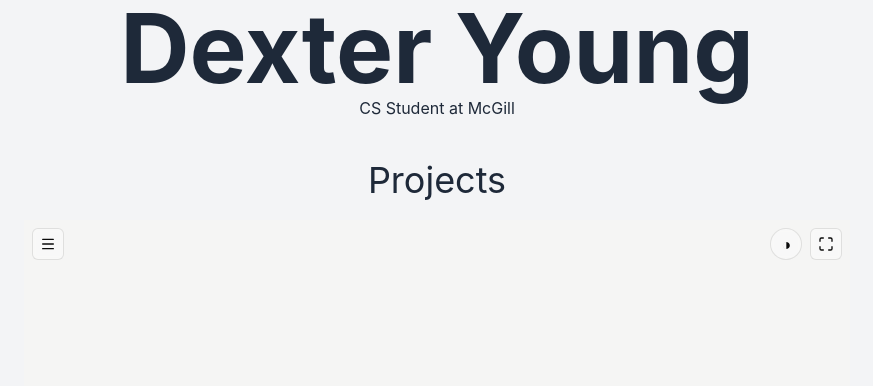
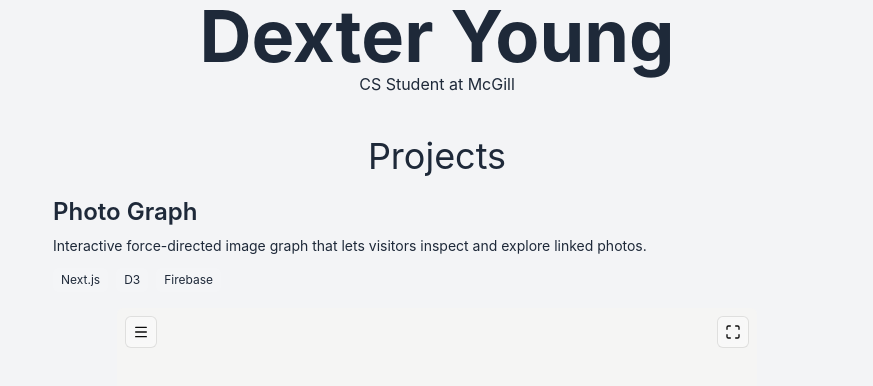
Before and after one commit to TheTexta/portfolio, a Next.js app: page / in a window 1280 px wide. Shown: the top 386 px of the page, without its empty margins (203-1076 px from the left). Built offline with nearby package versions, Linux system fonts and the light colour scheme; no server answers.

Commit message:
created components for project cards and project view controls, added project cards to projects section improved ui of about section, added info to project cards

```diff
--- a/app/components/about/about.tsx
+++ b/app/components/about/about.tsx
@@ -1,7 +1,7 @@
 export default function About() {
     return (
         <div className="mx-auto text-center">
-        <h1 className="text-5xl sm:text-8xl font-bold">Dexter Young</h1>
+        <h1 className="text-5xl sm:text-7xl font-bold">Dexter Young</h1>
         <p>CS Student at McGill</p>
         </div>
     );
--- a/app/components/projects/photo-graph/PhotoGraphCanvas.tsx
+++ b/app/components/projects/photo-graph/PhotoGraphCanvas.tsx
@@ -1,21 +1,18 @@
 "use client";
 
-import Link from "next/link";
 import { usePathname } from "next/navigation";
 
 import { useCallback, useEffect, useRef, useState } from "react";
 import * as d3 from "d3";
 
-import { ArrowRightFromLine } from "lucide-react";
 import { X } from "lucide-react";
-import { Menu } from "lucide-react";
-import { Maximize } from "lucide-react";
 
 import {
   buildOptimizedImageUrl,
   computeTargetImageWidth,
   shouldUpgradeWidth,
 } from "@/app/components/projects/photo-graph/imageOptimizer";
+import ProjectViewControls from "@/app/components/projects/project-view-controls";
 import { storage } from "@/app/components/projects/photo-graph/firebaseClient";
 import { getDownloadURL, ref } from "firebase/storage";
 // TODO: add metadata to inspection view
@@ -75,7 +72,7 @@ const GRAPH_CONFIG = {
   viewportBufferRatio: 0.15,
 };
 
-const overlayControlClass = "cursor-pointer  px-1.5 backdrop-blur-[2px]";
+const overlayControlClass = "cursor-pointer px-1.5 backdrop-blur-[2px]";
 const overlayPanelClass =
   "absolute left-[1vmin] top-[1vmin] z-[5] space-y-2 p-1.5 text-center backdrop-blur-[2px]";
 const overlayTextClass = "m-0 p-0 text-xs";
@@ -969,48 +966,16 @@ export default function PhotoGraphCanvas({
     <div
       className={`static h-full w-full transition-colors ${canvasThemeClass}`}
     >
-      <nav className="absolute left-[1vmin] right-[1vmin] top-[1vmin] z-5 flex h-8 items-center">
-        {!menuOpen && (
-          <button
-            onClick={() => setMenuOpen(true)}
-            className={`flex h-8 w-8 items-center justify-center rounded-md ${overlayControlClass} ${overlayToneClass}`}
-            aria-label="Open graph controls"
-          >
-            <Menu className="h-4 w-4" />
-          </button>
-        )}
-
-        <div className="ml-auto flex h-full items-center gap-2">
-          <button
-            onClick={() => setDarkMode((current) => !current)}
-            className={`flex h-8 w-8 items-center justify-center rounded-full ${overlayControlClass} ${overlayToneClass}`}
-            aria-label={
-              darkMode ? "Switch to light mode" : "Switch to dark mode"
-            }
-            aria-pressed={darkMode}
-          >
-            {darkMode ? "◐" : "◑"}
-          </button>
-
-          {isFullPageRoute ? (
-            <Link
-              href="/"
-              className={`flex h-8 w-8 items-center justify-center rounded-md ${overlayControlClass} ${overlayToneClass}`}
-              aria-label="Back to home"
-            >
-              <ArrowRightFromLine className="h-4 w-4" />
-            </Link>
-          ) : (
-            <Link
-              href="/components/projects/photo-graph"
-              className={`flex h-8 w-8 items-center justify-center rounded-md ${overlayControlClass} ${overlayToneClass}`}
-              aria-label="Expand project to full page"
-            >
-              <Maximize className="h-4 w-4" />
-            </Link>
-          )}
-        </div>
-      </nav>
+      <ProjectViewControls
+        menuOpen={menuOpen}
+        onOpenMenu={() => setMenuOpen(true)}
+        isFullPage={isFullPageRoute}
+        darkMode={darkMode}
+        onToggleDarkMode={() => setDarkMode((current) => !current)}
+        toneClass={overlayToneClass}
+        expandHref="/components/projects/photo-graph"
+        exitHref="/"
+      />
 
       {menuOpen && (
         <div
--- /dev/null
+++ b/app/components/projects/project-card.tsx
@@ -0,0 +1,32 @@
+import { ReactNode } from "react";
+
+type ProjectCardProps = {
+  title: string;
+  description: string;
+  tags: string[];
+  children: ReactNode;
+};
+
+export default function ProjectCard({
+  title,
+  description,
+  tags,
+  children,
+}: ProjectCardProps) {
+  return (
+    <article className="rounded-xl w-5/6 max-w-3xl  justify-self-center">
+      <header className="mb-4">
+        <h3 className="text-2xl font-semibold">{title}</h3>
+        <p className="mt-2 text-sm">{description}</p>
+        <ul className="mt-3 flex flex-wrap gap-2">
+          {tags.map((tag) => (
+            <li key={tag} className="rounded-md bg-white/10 px-2 py-1 text-xs">
+              {tag}
+            </li>
+          ))}
+        </ul>
+      </header>
+      <div className="relative overflow-hidden rounded-md mx-auto w-5/6 space-y-4 ">{children}</div>
+    </article>
+  );
+}
--- /dev/null
+++ b/app/components/projects/project-view-controls.tsx
@@ -0,0 +1,72 @@
+import Link from "next/link";
+
+import { ArrowRightFromLine, Maximize, Menu } from "lucide-react";
+
+type ProjectViewControlsProps = {
+  menuOpen: boolean;
+  onOpenMenu: () => void;
+  isFullPage: boolean;
+  darkMode: boolean;
+  onToggleDarkMode: () => void;
+  toneClass: string;
+  expandHref: string;
+  exitHref: string;
+};
+
+const overlayControlClass = "cursor-pointer px-1.5 backdrop-blur-[2px]";
+
+export default function ProjectViewControls({
+  menuOpen,
+  onOpenMenu,
+  isFullPage,
+  darkMode,
+  onToggleDarkMode,
+  toneClass,
+  expandHref,
+  exitHref,
+}: ProjectViewControlsProps) {
+  return (
+    <nav className="absolute left-[1vmin] right-[1vmin] top-[1vmin] z-5 flex h-8 items-center">
+      {!menuOpen && (
+        <button
+          onClick={onOpenMenu}
+          className={`flex h-8 w-8 items-center justify-center rounded-md ${overlayControlClass} ${toneClass}`}
+          aria-label="Open graph controls"
+        >
+          <Menu className="h-4 w-4" />
+        </button>
+      )}
+
+      <div className="ml-auto flex h-full items-center gap-2">
+        {isFullPage && (
+          <button
+            onClick={onToggleDarkMode}
+            className={`flex h-8 w-8 items-center justify-center rounded-full ${overlayControlClass} ${toneClass}`}
+            aria-label={darkMode ? "Switch to light mode" : "Switch to dark mode"}
+            aria-pressed={darkMode}
+          >
+            {darkMode ? "◐" : "◑"}
+          </button>
+        )}
+
+        {isFullPage ? (
+          <Link
+            href={exitHref}
+            className={`flex h-8 w-8 items-center justify-center rounded-md ${overlayControlClass} ${toneClass}`}
+            aria-label="Exit full project view"
+          >
+            <ArrowRightFromLine className="h-4 w-4" />
+          </Link>
+        ) : (
+          <Link
+            href={expandHref}
+            className={`flex h-8 w-8 items-center justify-center rounded-md ${overlayControlClass} ${toneClass}`}
+            aria-label="Expand project to full page"
+          >
+            <Maximize className="h-4 w-4" />
+          </Link>
+        )}
+      </div>
+    </nav>
+  );
+}
--- a/app/components/projects/projects-section.tsx
+++ b/app/components/projects/projects-section.tsx
@@ -4,7 +4,7 @@ export default function ProjectsSection({ children }: { children: ReactNode }) {
   return (
     <>
       <h2 className="text-4xl text-center mt-10 mb-5">Projects</h2>
-      <div className="w-2/3 relative block aspect-video mx-auto">
+      <div className="">
         {children}
       </div>
     </>
--- a/app/page.tsx
+++ b/app/page.tsx
@@ -1,13 +1,33 @@
 import AboutSection from "@/app/components/about/about";
+import ProjectCard from "@/app/components/projects/project-card";
 import PhotoGraphCanvas from "@/app/components/projects/photo-graph/PhotoGraphCanvas";
 import ProjectsSection from "@/app/components/projects/projects-section";
 
 export default function Page() {
+  const projects = [
+    {
+      title: "Photo Graph",
+      description:
+        "Interactive force-directed image graph that lets visitors inspect and explore linked photos.",
+      tags: ["Next.js", "D3", "Firebase"],
+      preview: <PhotoGraphCanvas />,
+    },
+  ];
+
   return (
     <div className="relative w-full h-dvh px-5">
       <AboutSection />
       <ProjectsSection>
-        <PhotoGraphCanvas />
+        {projects.map((project) => (
+          <ProjectCard
+            key={project.title}
+            title={project.title}
+            description={project.description}
+            tags={project.tags}
+          >
+            {project.preview}
+          </ProjectCard>
+        ))}
       </ProjectsSection>
     </div>
   );
```
Also changed, not shown: 1 other file (tests, documents, lock files or other folders).
